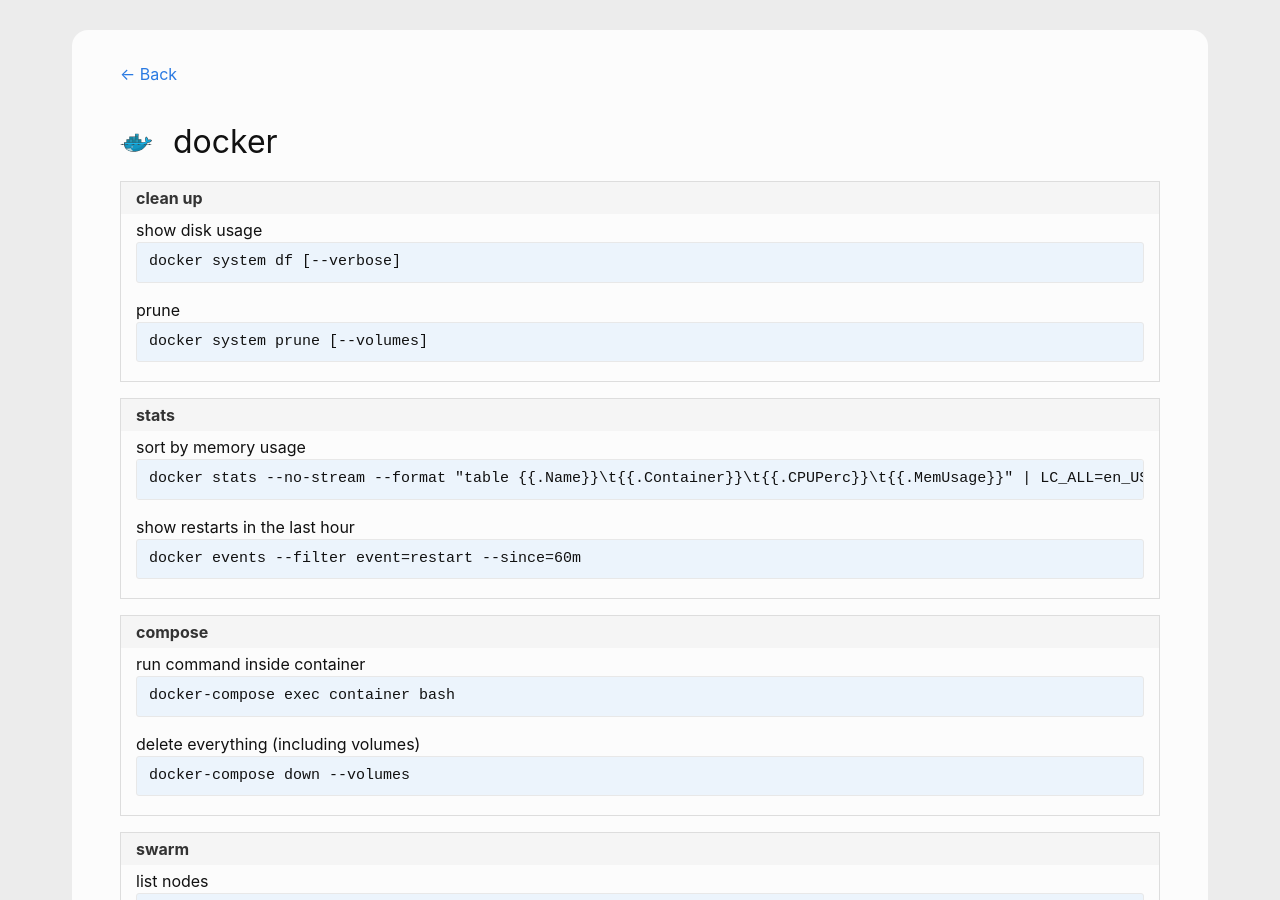
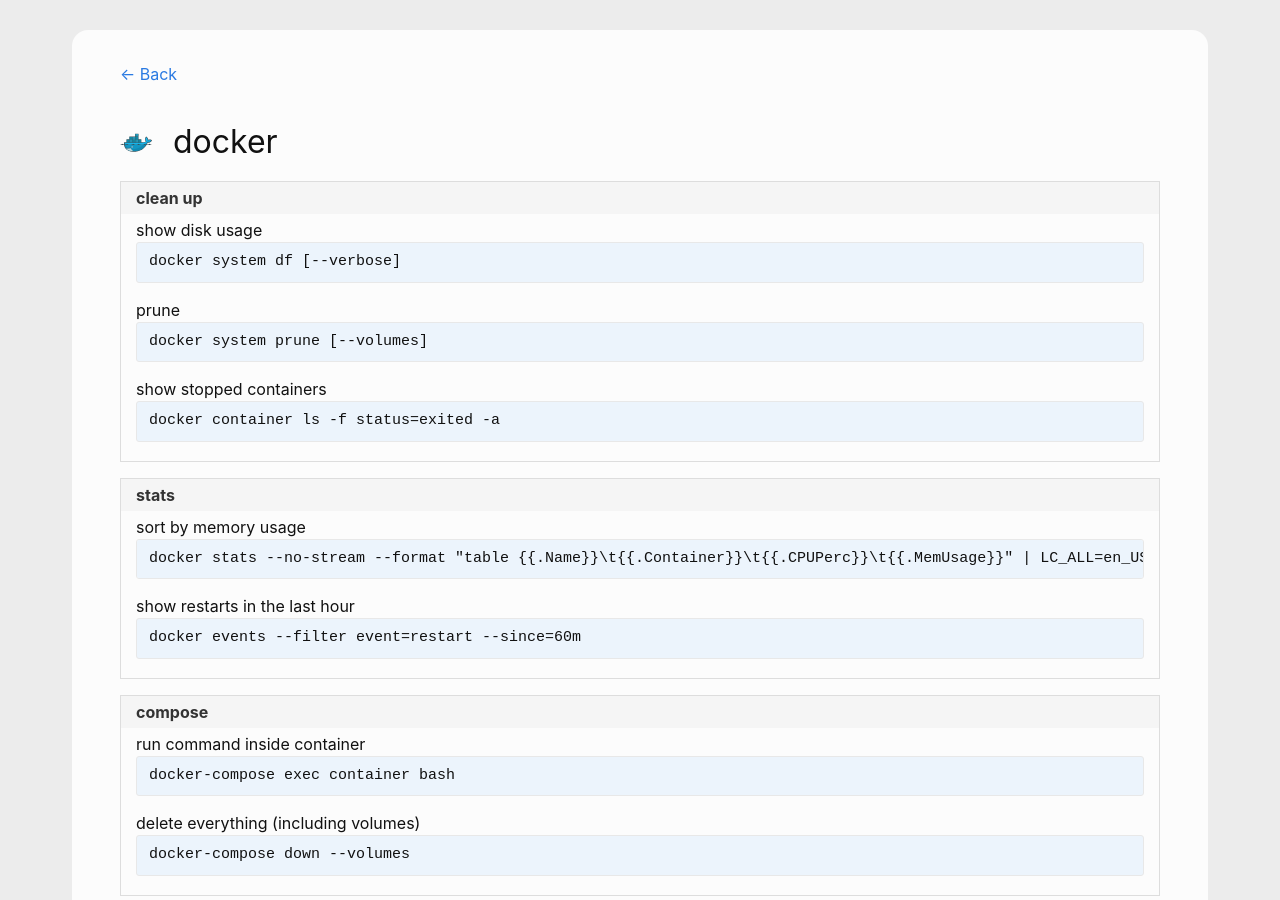
Before and after one commit to andreas-mausch/cheatsheets, a Jekyll site: the page built from _cheatsheets/docker.md, in a window 1280 px wide and 900 px high. Built offline with Jekyll 4.4.1, drawn with Linux system fonts in a browser that asks for light colours.

Commit message:
docker: Show stopped containers
https://stackoverflow.com/questions/38453308/docker-show-stopped-docker-containers

```diff
--- a/_cheatsheets/docker.md
+++ b/_cheatsheets/docker.md
@@ -7,6 +7,7 @@
     commands:
       show disk usage: docker system df [--verbose]
       prune: docker system prune [--volumes]
+      show stopped containers: docker container ls -f status=exited -a
   - name: stats
     commands:
       sort by memory usage: docker stats --no-stream --format "table {{.Name}}\t{{.Container}}\t{{.CPUPerc}}\t{{.MemUsage}}" | LC_ALL=en_US.utf8 sort -k 4 -h
```
